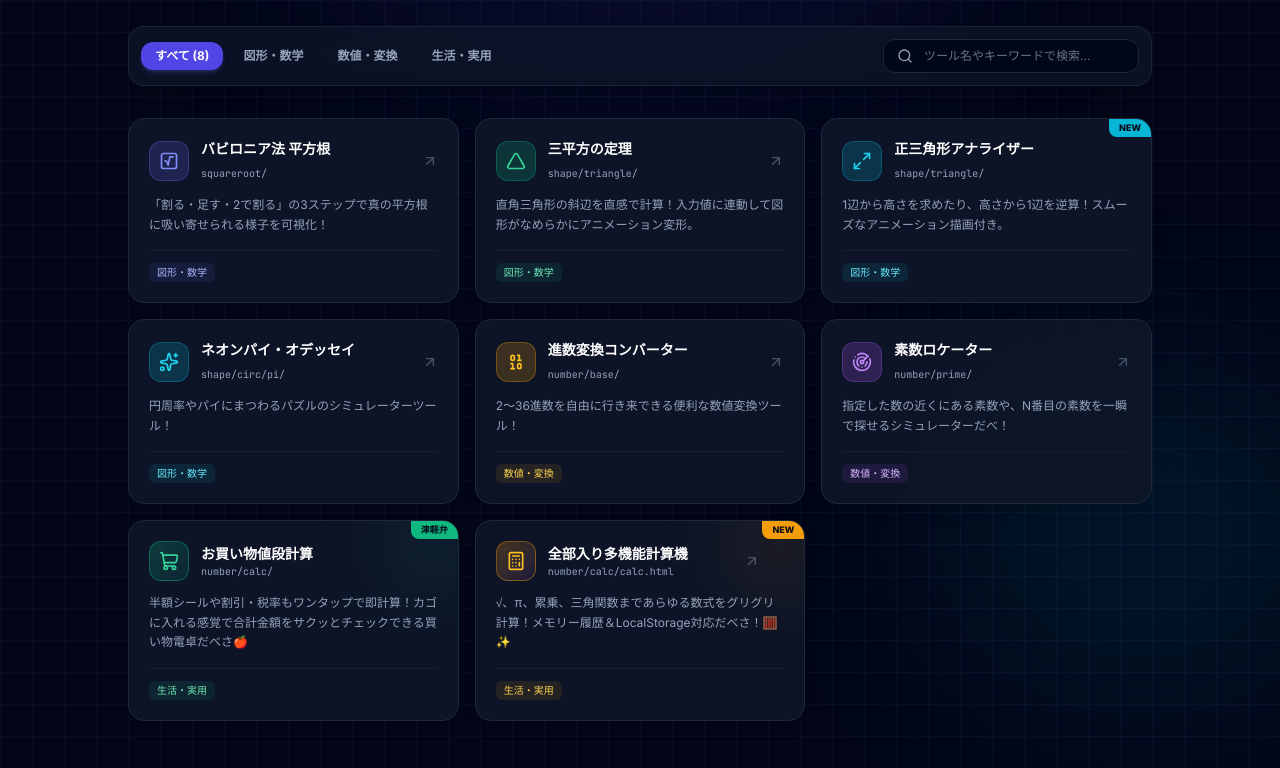
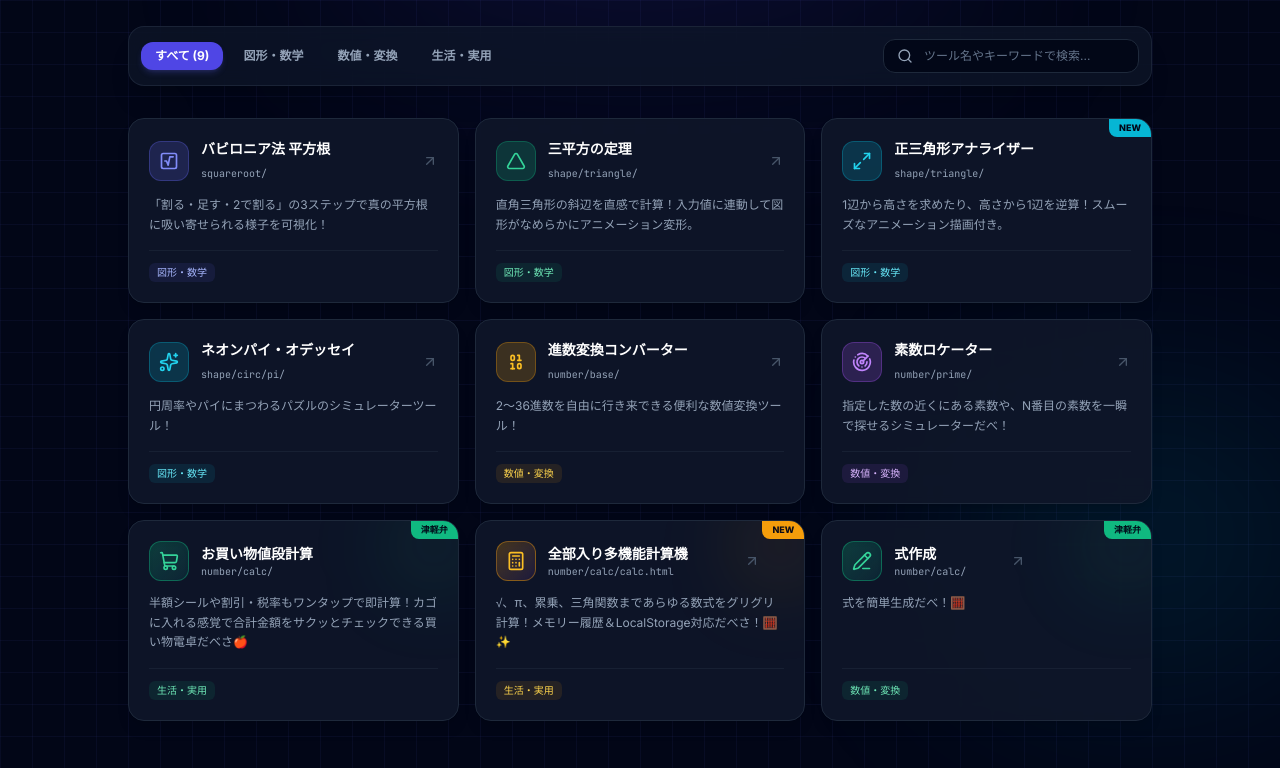
Before and after one commit to ykun-penteam0208/calc-tool, a plain HTML site: page index.html in a window 1280 px wide. Shown: the part 192-960 px from the top of the page. Drawn offline with nearby package versions, Linux system fonts and the light colour scheme.

Commit message:
Add new tool card for式作成 feature

```diff
--- a/index.html
+++ b/index.html
@@ -287,7 +287,28 @@
           <span class="text-[10px] px-2 py-0.5 rounded-md bg-amber-500/10 text-amber-300 font-medium">生活・実用</span>
         </div>
       </a>
-
+     <a href="./number/calc/make-number.html" data-category="number" class="tool-card bg-slate-900/90 backdrop-blur-sm border border-slate-800 hover:border-emerald-500/60 hover:-translate-y-1 rounded-2xl p-5 transition-all duration-300 shadow-lg hover:shadow-emerald-500/15 group flex flex-col justify-between relative overflow-hidden">
+        <div class="absolute top-0 right-0 bg-emerald-500 text-slate-950 text-[9px] font-black px-2.5 py-0.5 rounded-bl-lg">津軽弁</div>
+        <div class="absolute -right-6 -top-6 w-24 h-24 bg-emerald-500/10 rounded-full blur-2xl group-hover:bg-emerald-500/20 transition-all pointer-events-none"></div>
+        <div class="relative z-10">
+          <div class="flex items-center gap-3 mb-3">
+            <div class="w-10 h-10 rounded-xl bg-gradient-to-br from-emerald-500/25 to-teal-500/10 border border-emerald-500/40 flex items-center justify-center text-emerald-400 group-hover:scale-110 group-hover:rotate-3 transition-all duration-300 shrink-0 shadow-inner">
+              <i data-lucide="pencil-line" class="w-5 h-5"></i>
+            </div>
+            <div class="min-w-0 pr-8">
+              <h2 class="text-sm font-bold text-white group-hover:text-emerald-400 transition truncate">式作成</h2>
+              <span class="text-[10px] text-slate-400 font-mono block truncate">number/calc/</span>
+            </div>
+            <i data-lucide="arrow-up-right" class="w-4 h-4 text-slate-600 group-hover:text-amber-400 group-hover:translate-x-0.5 group-hover:-translate-y-0.5 transition-all shrink-0"></i>
+          </div>
+          <p class="text-xs text-slate-400 leading-relaxed group-hover:text-slate-300 transition">
+            式を簡単生成だべ！🧮
+          </p>
+        </div>
+        <div class="mt-4 pt-3 border-t border-slate-800/60 flex items-center gap-1.5 relative z-10">
+          <span class="text-[10px] px-2 py-0.5 rounded-md bg-emerald-500/10 text-emerald-300 font-medium">数値・変換</span>
+        </div>
+      </a>
     </div>
 
     <!-- 検索ヒットなし時の表示 -->
```
